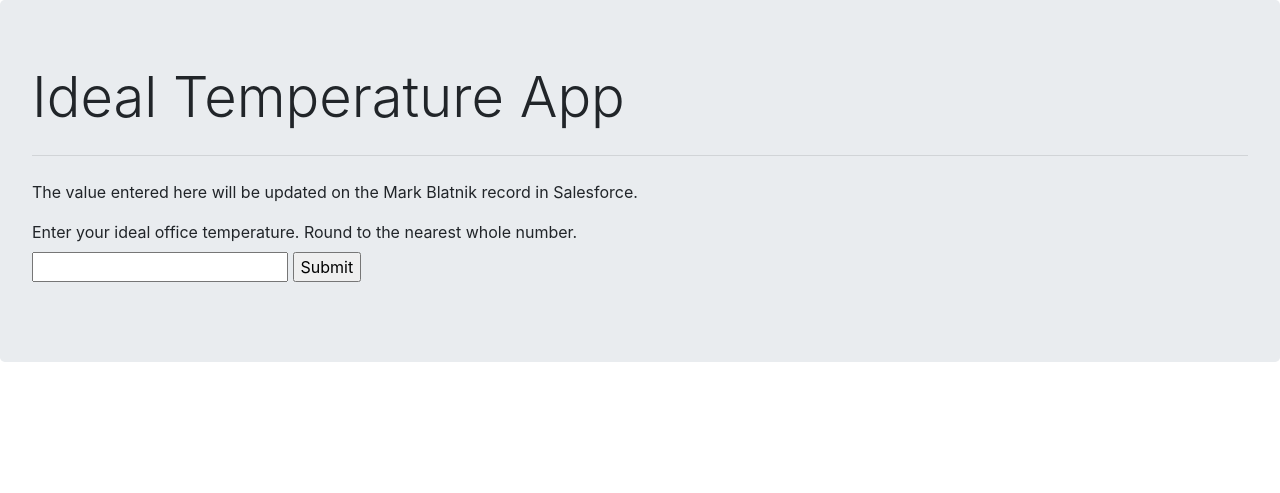
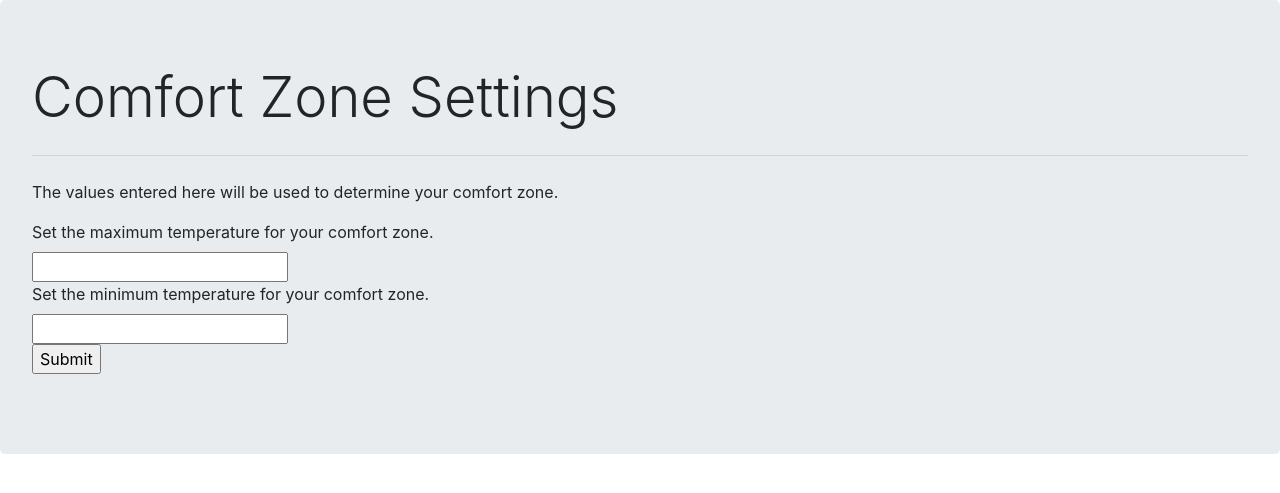
Before and after one commit to mablatnik/Ideal_Temperature, a Flask app: page / in a window 1280 px wide. Shown: the top 493 px of the page. Run offline with Flask 2, Linux system fonts and the light colour scheme; some libraries are stand-ins or nearby versions.

Commit message:
Updated for Comfort Zone settings page.

```diff
--- a/app.py
+++ b/app.py
@@ -25,41 +25,47 @@ app = Flask(__name__)
 app.config['SECRET_KEY'] = os.environ['SECRET_KEY']
 
 class TempForm(FlaskForm):
-	temp = IntegerField("Enter your ideal office temperature. Round to the nearest whole number.", validators=[DataRequired()])
+	max_temp = IntegerField("Set the maximum temperature for your comfort zone.", validators=[DataRequired()])
+	min_temp = IntegerField("Set the minimum temperature for your comfort zone.", validators=[DataRequired()])
 	submit = SubmitField("Submit")
 
 @app.route('/',methods=['GET','POST'])
 def home():
-	temp = False
+	max_temp = False
+	min_temp = False
 
 	form = TempForm()
 
 	if form.validate_on_submit():
-		temp = form.temp.data
-		create_platform_event(temp)
-		session['temp'] = form.temp.data
-		form.temp.data = ''
+		max_temp = form.max_temp.data
+		min_temp = form.min_temp.data
+		create_platform_event(min_temp, max_temp)
+		session['max_temp'] = form.max_temp.data
+		session['min_temp'] = form.min_temp.data
+		form.max_temp.data = ''
+		form.min_temp.data = ''
 		return redirect(url_for('thank_you'))
 
-	return render_template('home.html',form=form,temp=temp)
+	return render_template('home.html',form=form, max_temp=max_temp, min_temp=min_temp)
 
 @app.route('/thankyou')
 def thank_you():
 
     return render_template('thank_you.html')
 
-def create_platform_event(temp):
+def create_platform_event(min_temp, max_temp):
 	headers = {
 		"Content-type": "application/json",
 		"Authorization": "Bearer %s" % access_token
 		}
 	data = {
-		"Coworker_Name__c" : "Mark Blatnik",
-		"Ideal_Temperature__c" : temp
+		"deskId__c" : "0634",
+		"MAX_TEMPERATURE__c" : max_temp,
+		"MIN_TEMPERATURE__c" : min_temp
 		}
 
-	r = requests.post(instance_url+'/services/data/v44.0/sobjects/Ideal_Temperature_Event__e', headers=headers, json=data, timeout=10)
-	# print(r)
+	r = requests.post(instance_url+'/services/data/v44.0/sobjects/Temp_Global_Variable__e', headers=headers, json=data, timeout=10)
+	print(r)
 
 if __name__ == "__main__":
 	app.run()
--- a/templates/home.html
+++ b/templates/home.html
@@ -8,20 +8,25 @@
     <!-- Bootstrap CSS -->
     <link rel="stylesheet" href="https://stackpath.bootstrapcdn.com/bootstrap/4.2.1/css/bootstrap.min.css" integrity="sha384-GJzZqFGwb1QTTN6wy59ffF1BuGJpLSa9DkKMp0DgiMDm4iYMj70gZWKYbI706tWS" crossorigin="anonymous">
 
-    <title>Ideal Temperature</title>
+    <title>Comfort Zone Settings</title>
   </head>
   <body>
     <div class="jumbotron">
-      <h1 class="display-4">Ideal Temperature App</h1>
+      <h1 class="display-4">Comfort Zone Settings</h1>
       <hr class="my-4">
-      <p>The value entered here will be updated on the Mark Blatnik record in Salesforce.</p>
+      <p>The values entered here will be used to determine your comfort zone.</p>
       <p class="lead">
         <form method="POST">
             {{ form.hidden_tag() }}
           <div class="form-group">
-            {{ form.temp.label }}
+            {{ form.max_temp.label }}
             <br>
-            {{ form.temp() }}
+            {{ form.max_temp() }}
+            <br>
+            {{ form.min_temp.label }}
+            <br>
+            {{ form.min_temp() }}
+            <br>
             {{ form.submit() }}
           </div>
         </form>
```
Also changed, not shown: templates/thank_you.html (+5 -4 lines).
